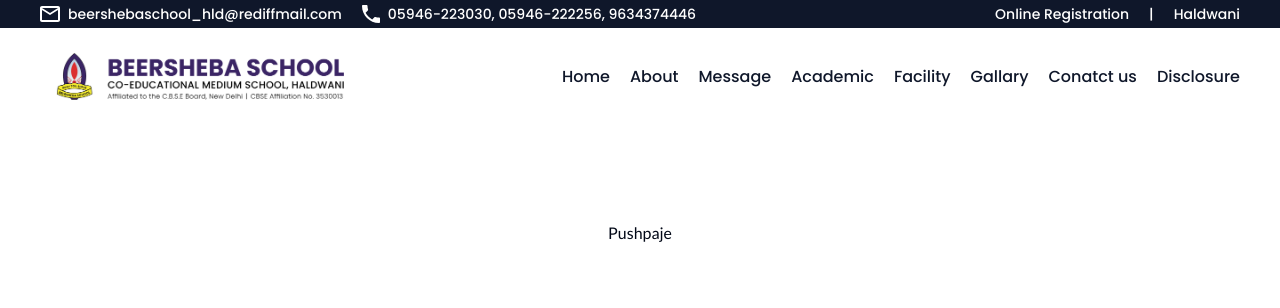
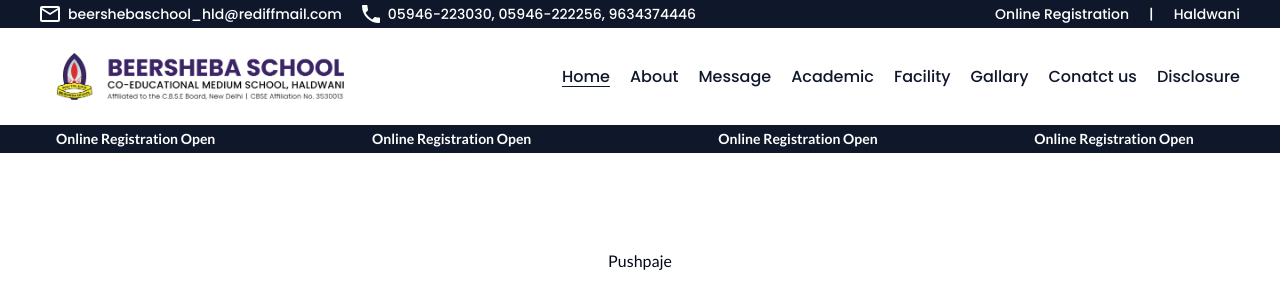
Before and after one commit to beersheba2130/school-website, a Next.js app: page / in a window 1280 px wide. Shown: the top 308 px of the page. Built offline with nearby package versions, Linux system fonts and the light colour scheme.

Commit message:
marquee added

```diff
--- a/src/app/layout.tsx
+++ b/src/app/layout.tsx
@@ -3,6 +3,7 @@ import "./globals.css";
 import Header from "@/components/header";
 import { latto } from "@/utils/font";
 import TopHeader from "@/components/top-header";
+import Marque from "@/components/marque";
 
 export const metadata: Metadata = {
   title: "Create Next App",
@@ -19,6 +20,7 @@ export default function RootLayout({
       <body className={`${latto.className} bg-white`}>
         <TopHeader />
         <Header />
+        <Marque />
         {children}
       </body>
     </html>
--- a/src/components/header.tsx
+++ b/src/components/header.tsx
@@ -3,6 +3,7 @@ import Image from "next/image";
 import Link from "next/link";
 import React from "react";
 import MobileNav from "./mobile-nav";
+import Nav from "./nav";
 
 const Header = () => {
   return (
@@ -21,32 +22,7 @@ const Header = () => {
 
       <MobileNav />
 
-      <ul className=" hidden lg:flex justify-between items-center gap-5 text-primary ">
-        <Link href={"/"}>
-          <li className="hover:text-secondary">Home</li>
-        </Link>
-        <Link href={"/about"}>
-          <li className="hover:text-secondary">About</li>
-        </Link>
-        <Link href={"/message"}>
-          <li className="hover:text-secondary">Message</li>
-        </Link>
-        <Link href={"/academic"}>
-          <li className="hover:text-secondary">Academic</li>
-        </Link>
-        <Link href={"/facility"}>
-          <li className="hover:text-secondary">Facility</li>
-        </Link>
-        <Link href={"/gallery"}>
-          <li className="hover:text-secondary">Gallary</li>
-        </Link>
-        <Link href={"/contact-us"}>
-          <li className="hover:text-secondary">Conatct us</li>
-        </Link>
-        <Link href={"/disclosure"}>
-          <li className="hover:text-secondary">Disclosure</li>
-        </Link>
-      </ul>
+      <Nav />
     </header>
   );
 };
--- /dev/null
+++ b/src/components/marque.tsx
@@ -0,0 +1,22 @@
+import React from "react";
+
+const Marque = () => {
+  return (
+    <div className="container bg-primary grid grid-cols-2 md:grid-cols-3 lg:grid-cols-4 text-white  px-2 py-1 text-xs md:text-sm font-semibold ">
+      <p className=" animate-marquee text-center whitespace-nowrap">
+        Online Registration Open
+      </p>
+      <p className=" animate-marquee text-center whitespace-nowrap">
+        Online Registration Open
+      </p>
+      <p className="hidden md:block animate-marquee text-center whitespace-nowrap">
+        Online Registration Open
+      </p>
+      <p className=" animate-marquee hidden lg:block text-center whitespace-nowrap">
+        Online Registration Open
+      </p>
+    </div>
+  );
+};
+
+export default Marque;
--- /dev/null
+++ b/src/components/nav.tsx
@@ -0,0 +1,47 @@
+"use client";
+import { cn } from "@/lib/utils";
+import Link from "next/link";
+import { usePathname } from "next/navigation";
+import React from "react";
+
+const Nav = () => {
+  const path = usePathname();
+
+  return (
+    <ul className=" hidden lg:flex justify-between items-center gap-5 text-primary ">
+      <Link href={"/"}>
+        <li
+          className={cn(
+            "hover:text-secondary",
+            path === "/" ? "underline underline-offset-4" : ""
+          )}
+        >
+          Home
+        </li>
+      </Link>
+      <Link href={"/about"}>
+        <li className="hover:text-secondary">About</li>
+      </Link>
+      <Link href={"/message"}>
+        <li className="hover:text-secondary">Message</li>
+      </Link>
+      <Link href={"/academic"}>
+        <li className="hover:text-secondary">Academic</li>
+      </Link>
+      <Link href={"/facility"}>
+        <li className="hover:text-secondary">Facility</li>
+      </Link>
+      <Link href={"/gallery"}>
+        <li className="hover:text-secondary">Gallary</li>
+      </Link>
+      <Link href={"/contact-us"}>
+        <li className="hover:text-secondary">Conatct us</li>
+      </Link>
+      <Link href={"/disclosure"}>
+        <li className="hover:text-secondary">Disclosure</li>
+      </Link>
+    </ul>
+  );
+};
+
+export default Nav;
--- a/tailwind.config.ts
+++ b/tailwind.config.ts
@@ -1,13 +1,13 @@
-import type { Config } from "tailwindcss"
+import type { Config } from "tailwindcss";
 
 const config = {
   darkMode: ["class"],
   content: [
-    './pages/**/*.{ts,tsx}',
-    './components/**/*.{ts,tsx}',
-    './app/**/*.{ts,tsx}',
-    './src/**/*.{ts,tsx}',
-	],
+    "./pages/**/*.{ts,tsx}",
+    "./components/**/*.{ts,tsx}",
+    "./app/**/*.{ts,tsx}",
+    "./src/**/*.{ts,tsx}",
+  ],
   prefix: "",
   theme: {
     container: {
@@ -67,14 +67,19 @@ const config = {
           from: { height: "var(--radix-accordion-content-height)" },
           to: { height: "0" },
         },
+        marquee: {
+          "0%": { transform: "translateX(0%)" },
+          "100%": { transform: "translateX(-100%)" },
+        },
       },
       animation: {
         "accordion-down": "accordion-down 0.2s ease-out",
         "accordion-up": "accordion-up 0.2s ease-out",
+        marquee: "marquee 5s linear infinite",
       },
     },
   },
   plugins: [require("tailwindcss-animate")],
-} satisfies Config
+} satisfies Config;
 
-export default config
+export default config;
```
